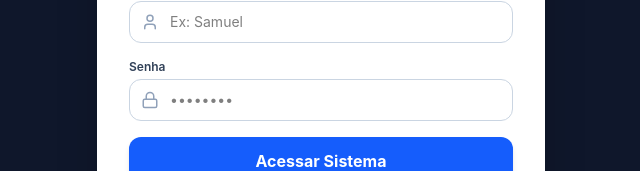
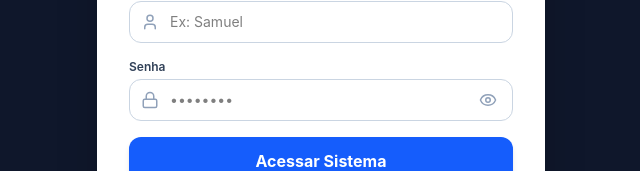
Before and after one commit to gabrielverass/Glass-Project, a React (Vite) app: page / in a window 1280 px wide. Shown: the part 327-498 px from the top of the page, without its empty margins (319-959 px from the left). Built offline with nearby package versions, Linux system fonts and the light colour scheme; no server answers; the HTML template or start-up script is replaced by a standard one.

Commit message:
Adiciona toggle de visualizacao de senha e sessao temporaria por aba

```diff
--- a/src/App.jsx
+++ b/src/App.jsx
@@ -17,7 +17,8 @@ export default function App() {
   const [loading, setLoading] = useState(true)
 
   useEffect(() => {
-    const userSalvo = localStorage.getItem('vidracaria_user')
+    // Busca a sessão temporária da aba atual
+    const userSalvo = sessionStorage.getItem('vidracaria_user')
     if (userSalvo) {
       setSession(JSON.parse(userSalvo))
     }
@@ -25,6 +26,7 @@ export default function App() {
   }, [])
 
   const handleLogout = () => {
+    sessionStorage.removeItem('vidracaria_user')
     localStorage.removeItem('vidracaria_user')
     setSession(null)
   }
@@ -41,13 +43,11 @@ export default function App() {
     return <Login onLoginSuccess={(user) => setSession(user)} />
   }
 
-  // Definição de Permissões por Cargo
   const cargo = session.cargo || ''
   const isTotal = cargo === 'Gerente' || cargo === 'Suporte' || cargo === 'Dona' || cargo === 'Administrador'
   const isVendedor = cargo === 'Vendedor'
   const isOperador = cargo === 'Operador' || cargo === 'Atendimento' || cargo === 'Estoquista'
 
-  // Define a página inicial padrão de cada perfil
   const getRotaInicial = () => {
     if (isVendedor) return "/cotador"
     if (isOperador) return "/pedidos"
@@ -57,7 +57,6 @@ export default function App() {
   return (
     <BrowserRouter>
       <div className="flex h-screen bg-slate-50 font-sans antialiased relative">
-        {/* Sidebar Nav */}
         <aside className="w-64 bg-slate-900 text-white flex flex-col border-r border-slate-800">
           <div className="p-6 border-b border-slate-800">
             <h2 className="text-xl font-bold text-blue-400 tracking-tight">Millenium Glass</h2>
@@ -65,33 +64,27 @@ export default function App() {
           </div>
 
           <nav className="flex-1 p-4 space-y-1">
-            {/* Dashboard: Apenas Gerente, Suporte, Dona e Administrador */}
             {isTotal && (
               <NavItem to="/" icon={<LayoutDashboard size={18} />} label="Dashboard" />
             )}
 
-            {/* Controle de Estoque */}
             {isTotal && (
               <NavItem to="/estoque" icon={<Package size={18} />} label="Controle de Estoque" />
             )}
 
-            {/* Cotador de Insumos */}
             {(isTotal || isVendedor) && (
               <NavItem to="/cotador" icon={<Calculator size={18} />} label="Cotador de Insumos" />
             )}
 
-            {/* Pedidos & Vendas */}
             {(isTotal || isOperador) && (
               <NavItem to="/pedidos" icon={<ShoppingBag size={18} />} label="Pedidos & Vendas" />
             )}
 
-            {/* Visitas Técnicas */}
             {(isTotal || isOperador) && (
               <NavItem to="/visitas" icon={<Calendar size={18} />} label="Visitas Técnicas" />
             )}
           </nav>
 
-          {/* Dados do Usuário Logado, Botão Sair & Marca Gv Dev Systems */}
           <div className="p-4 border-t border-slate-800 space-y-3">
             <div className="flex items-center gap-3 text-xs text-slate-300">
               <User size={16} className="text-blue-400" />
@@ -108,7 +101,6 @@ export default function App() {
               <LogOut size={16} /> Sair da Conta
             </button>
 
-            {/* Assinatura no Rodapé do Menu */}
             <div className="pt-2.5 border-t border-slate-800/60 text-center select-none">
               <span className="text-[10px] tracking-wider text-slate-500 font-mono">
                 Powered by <strong className="text-slate-300 font-bold">Gv Dev Systems</strong>
@@ -117,7 +109,6 @@ export default function App() {
           </div>
         </aside>
 
-        {/* Content Area */}
         <main className="flex-1 overflow-y-auto relative">
           <Routes>
             <Route
@@ -143,7 +134,6 @@ export default function App() {
             <Route path="*" element={<Navigate to={getRotaInicial()} replace />} />
           </Routes>
 
-          {/* Marca d'água discreta e fixa no canto inferior direito */}
           <div className="fixed bottom-3 right-4 pointer-events-none select-none text-[11px] font-mono text-slate-500/60 font-semibold tracking-wider z-50 bg-slate-200/50 backdrop-blur-xs px-2.5 py-1 rounded-md border border-slate-300/40 shadow-xs">
             Gv Dev Systems
           </div>
--- a/src/pages/Login.jsx
+++ b/src/pages/Login.jsx
@@ -1,10 +1,11 @@
 import React, { useState } from 'react'
 import { supabase } from '../lib/supabaseClient'
-import { Lock, User, Loader2, AlertCircle } from 'lucide-react'
+import { Lock, User, Loader2, AlertCircle, Eye, EyeOff } from 'lucide-react'
 
 export default function Login({ onLoginSuccess }) {
   const [usuarioInput, setUsuarioInput] = useState('')
   const [senhaInput, setSenhaInput] = useState('')
+  const [mostrarSenha, setMostrarSenha] = useState(false)
   const [loading, setLoading] = useState(false)
   const [erro, setErro] = useState('')
 
@@ -39,7 +40,9 @@ export default function Login({ onLoginSuccess }) {
         cargo: data.cargo
       }
 
-      localStorage.setItem('vidracaria_user', JSON.stringify(userData))
+      // sessionStorage encerra a sessão automaticamente ao fechar o navegador/aba
+      sessionStorage.setItem('vidracaria_user', JSON.stringify(userData))
+      localStorage.removeItem('vidracaria_user') // Limpa resíduos antigos
       onLoginSuccess(userData)
     } catch (err) {
       setErro('Erro de conexão ao tentar fazer login.')
@@ -80,10 +83,26 @@ export default function Login({ onLoginSuccess }) {
             <div className="relative flex items-center">
               <Lock size={18} className="absolute left-3 text-slate-400" />
               <input
-                type="password" required placeholder="••••••••"
-                value={senhaInput} onChange={(e) => setSenhaInput(e.target.value)}
-                className="w-full pl-10 pr-3 py-2.5 border border-slate-300 rounded-xl text-sm focus:border-blue-600 focus:outline-none"
+                type={mostrarSenha ? "text" : "password"}
+                required
+                placeholder="••••••••"
+                value={senhaInput}
+                onChange={(e) => setSenhaInput(e.target.value)}
+                className="w-full pl-10 pr-10 py-2.5 border border-slate-300 rounded-xl text-sm focus:border-blue-600 focus:outline-none"
               />
+              <button
+                type="button"
+                onMouseDown={() => setMostrarSenha(true)}
+                onMouseUp={() => setMostrarSenha(false)}
+                onMouseLeave={() => setMostrarSenha(false)}
+                onTouchStart={() => setMostrarSenha(true)}
+                onTouchEnd={() => setMostrarSenha(false)}
+                onClick={() => setMostrarSenha(!mostrarSenha)}
+                className="absolute right-3 text-slate-400 hover:text-slate-600 cursor-pointer p-1"
+                title="Clique ou segure para visualizar"
+              >
+                {mostrarSenha ? <EyeOff size={18} /> : <Eye size={18} />}
+              </button>
             </div>
           </div>
 
@@ -95,7 +114,6 @@ export default function Login({ onLoginSuccess }) {
           </button>
         </form>
 
-        {/* Assinatura no Rodapé do Cartão de Login */}
         <div className="pt-4 border-t border-slate-100 text-center select-none">
           <span className="text-[11px] tracking-wider text-slate-400 font-mono">
             Powered by <strong className="text-slate-700 font-bold">Gv Dev Systems</strong>
@@ -103,7 +121,6 @@ export default function Login({ onLoginSuccess }) {
         </div>
       </div>
 
-      {/* Assinatura discreta no rodapé da tela escura */}
       <div className="absolute bottom-4 text-center select-none">
         <span className="text-[10px] tracking-widest text-slate-600 font-mono uppercase">
           Gv Dev Systems • Soluções Web
```
